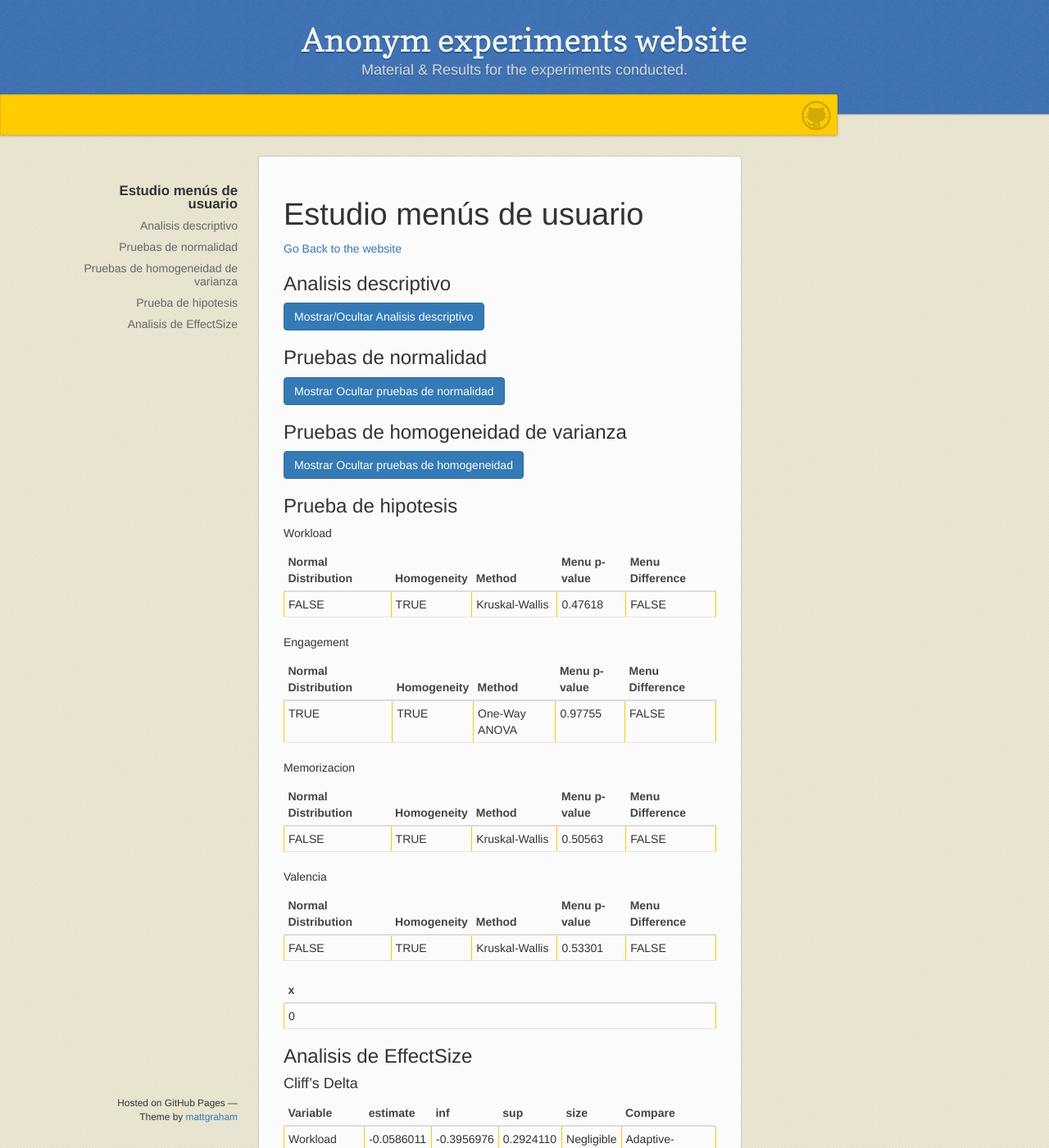
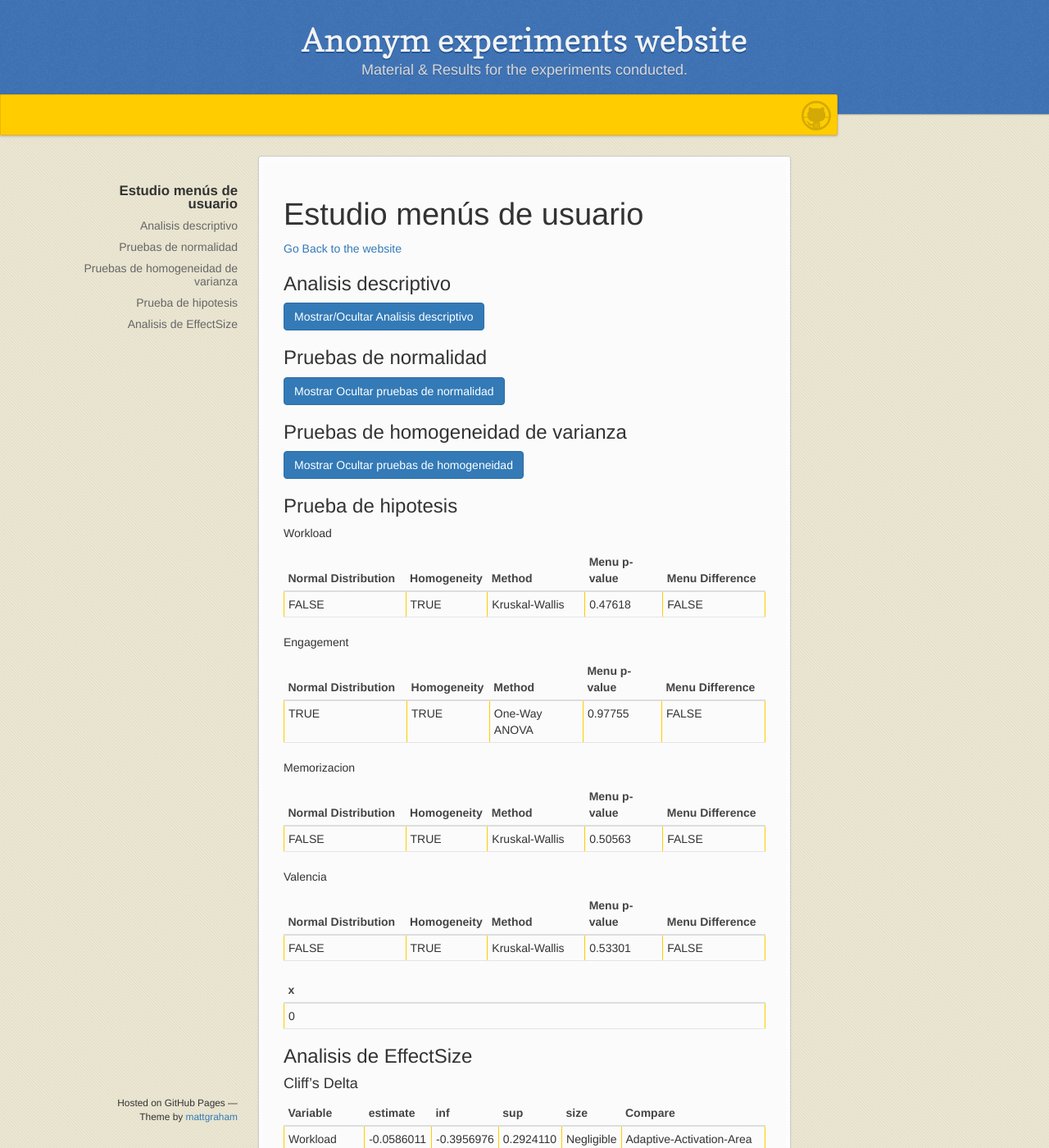
Before and after one commit to AnonExperiments/AnonExperiments.github.io, a Jekyll site: the page built from pages/downloads/results/menuResults.md, in a window 1280 px wide and 1400 px high. Shown: the whole window at 82% size. Built offline with Jekyll 4.4.1, drawn with Linux system fonts in a browser that asks for light colours.

Commit message:
Update showResults.html

```diff
--- a/_layouts/showResults.html
+++ b/_layouts/showResults.html
@@ -267,6 +267,10 @@ if (window.hljs) {
 
 
 <style type="text/css">
+  section {
+  width: auto;
+}
+
 .main-container {
   max-width: 940px;
   margin-left: auto;
```
